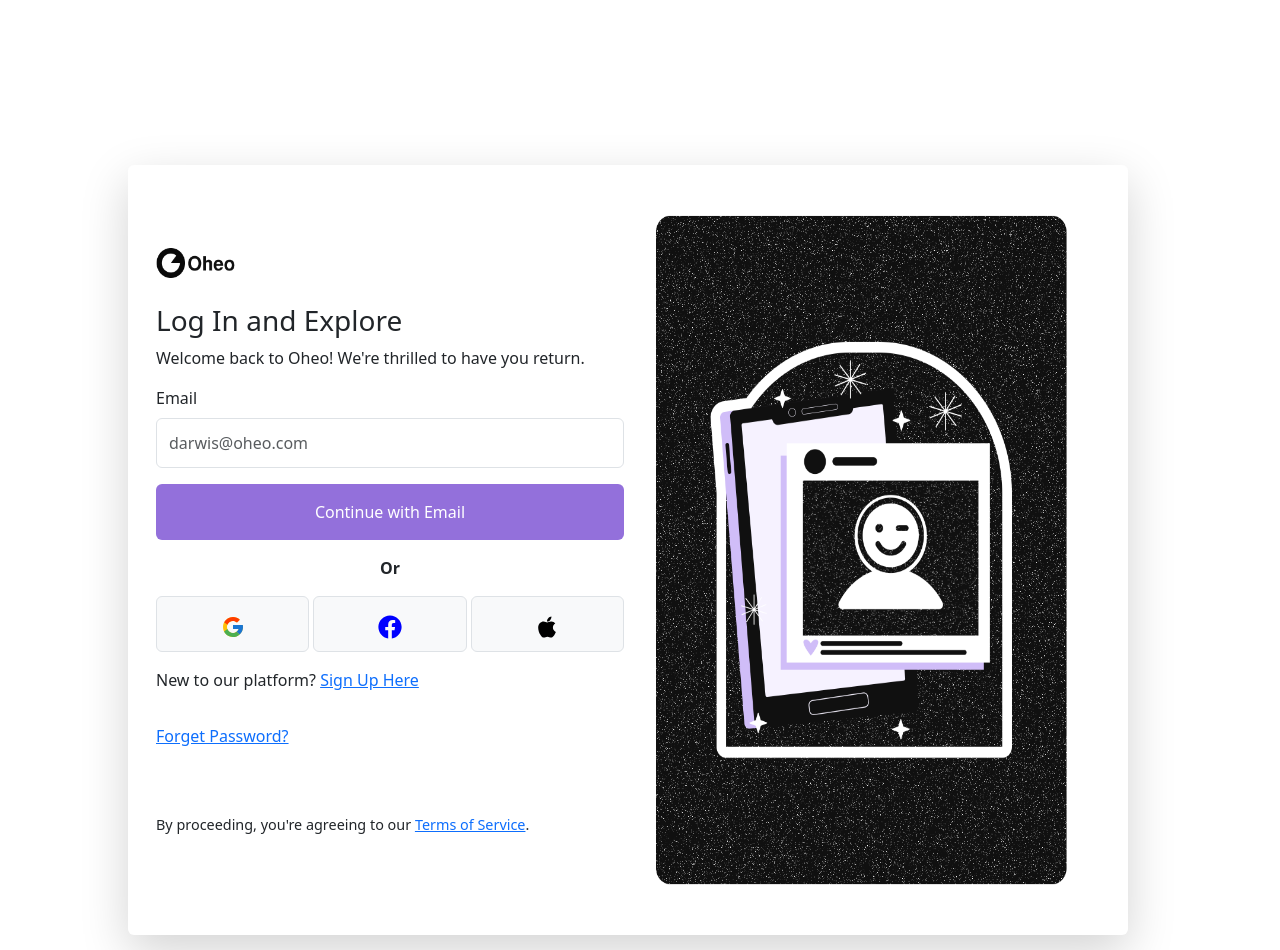
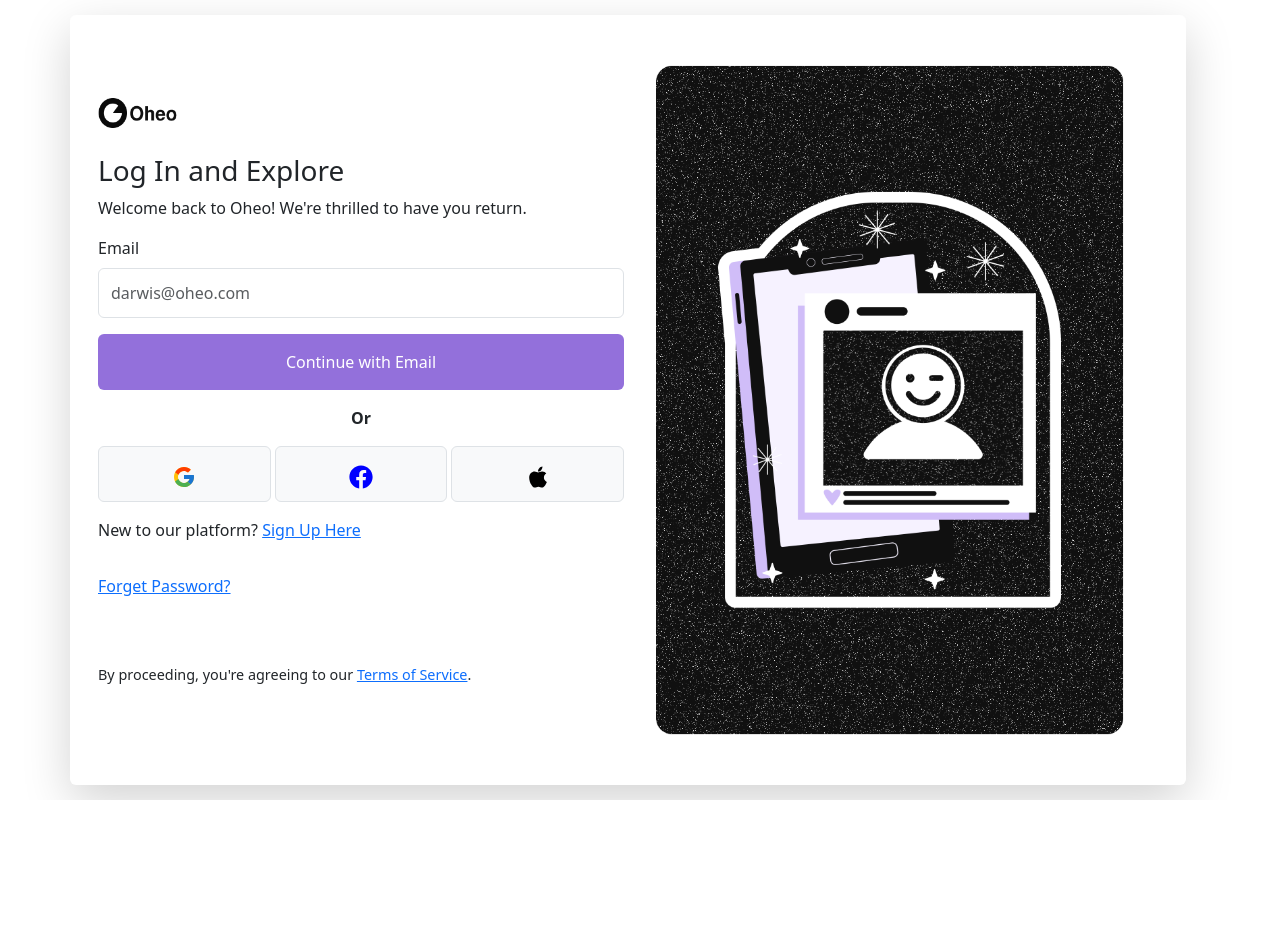
Before and after one commit to umaisusman/oheo-client, a React (Vite) app: page /Login in a window 1280 px wide. After the commit the page ends 800 px from the top, so only its background shows below. Built offline with nearby package versions, Linux system fonts and the light colour scheme.

Commit message:
Update SignUp.css

```diff
--- a/src/Components/SignUpthirdpage/SignUp.css
+++ b/src/Components/SignUpthirdpage/SignUp.css
@@ -4,10 +4,9 @@
 
     }
 }
-@media (min-width:500px) {
+@media (max-width:500px) {
     .adjustwidth{
-        width: 1024px;
         height: 1440px;
-         margin-top: 150px;
+        margin-top: 150px;
     }
 }
```
